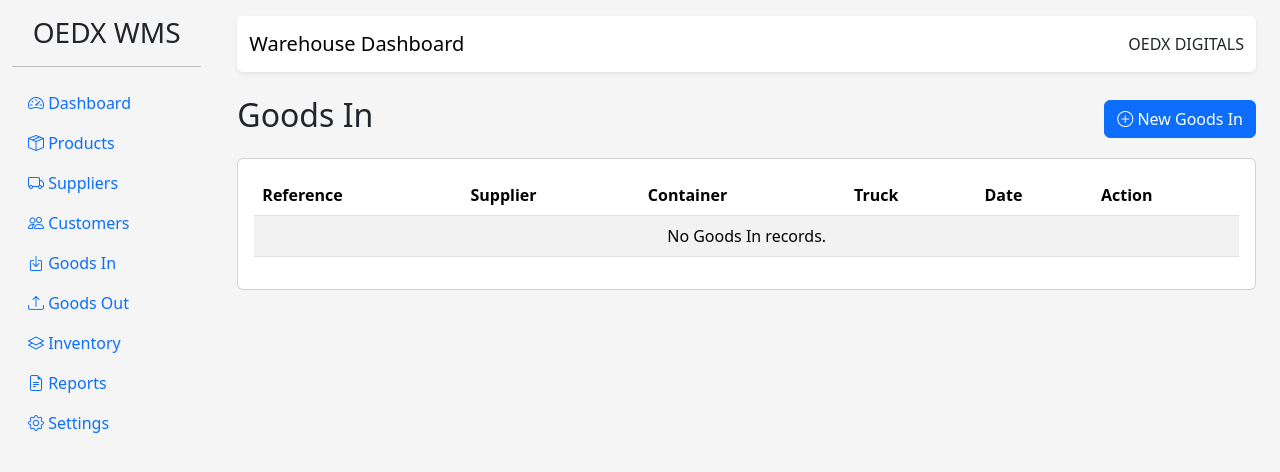
After one commit to oedxdigitals/OEDX-WMS, a Flask app: page /goods-in/ in a window 1280 px wide. The commit adds this page. Shown: the top 472 px of the page. Run offline with Flask 3, Linux system fonts and the light colour scheme.

Commit message:
v0.6.0 - Goods In module scaffold

```diff
--- a/app/blueprints/goods_in.py
+++ b/app/blueprints/goods_in.py
@@ -0,0 +1,21 @@
+from flask import Blueprint
+from flask import render_template
+
+goods_in_bp = Blueprint(
+    "goods_in",
+    __name__,
+    url_prefix="/goods-in"
+)
+
+
+@goods_in_bp.route("/")
+def index():
+
+    return render_template(
+        "goods_in/list.html"
+    )
+
+@goods_in_bp.route("/new")
+def new():
+
+    return "<h2>Goods In Form - Coming Next Step</h2>"
--- a/app/routes.py
+++ b/app/routes.py
@@ -2,6 +2,7 @@ from app.blueprints.dashboard import dashboard_bp
 from app.blueprints.products import products_bp
 from app.blueprints.suppliers import suppliers_bp
 from app.blueprints.customers import customers_bp
+from app.blueprints.goods_in import goods_in_bp
 
 
 def register_routes(app):
@@ -9,3 +10,4 @@ def register_routes(app):
     app.register_blueprint(products_bp)
     app.register_blueprint(suppliers_bp)
     app.register_blueprint(customers_bp)
+    app.register_blueprint(goods_in_bp)
--- /dev/null
+++ b/templates/goods_in/list.html
@@ -0,0 +1,61 @@
+{% extends "base.html" %}
+
+{% block content %}
+
+<div class="d-flex justify-content-between align-items-center mb-3">
+
+    <h2>Goods In</h2>
+
+    <a href="{{ url_for('goods_in.new') }}"
+       class="btn btn-primary">
+
+        <i class="bi bi-plus-circle"></i>
+
+        New Goods In
+
+    </a>
+
+</div>
+
+<div class="card">
+
+<div class="card-body">
+
+<table class="table table-striped">
+
+<thead>
+
+<tr>
+
+<th>Reference</th>
+<th>Supplier</th>
+<th>Container</th>
+<th>Truck</th>
+<th>Date</th>
+<th>Action</th>
+
+</tr>
+
+</thead>
+
+<tbody>
+
+<tr>
+
+<td colspan="6" class="text-center">
+
+No Goods In records.
+
+</td>
+
+</tr>
+
+</tbody>
+
+</table>
+
+</div>
+
+</div>
+
+{% endblock %}
--- a/templates/layouts/sidebar.html
+++ b/templates/layouts/sidebar.html
@@ -39,10 +39,14 @@ Products
 </li>
 
 <li class="nav-item">
-<a class="nav-link" href="#">
-<i class="bi bi-download"></i>
-Goods In
-</a>
+    <a class="nav-link"
+       href="{{ url_for('goods_in.index') }}">
+
+        <i class="bi bi-box-arrow-in-down"></i>
+
+        Goods In
+
+    </a>
 </li>
 
 <li class="nav-item">
```
